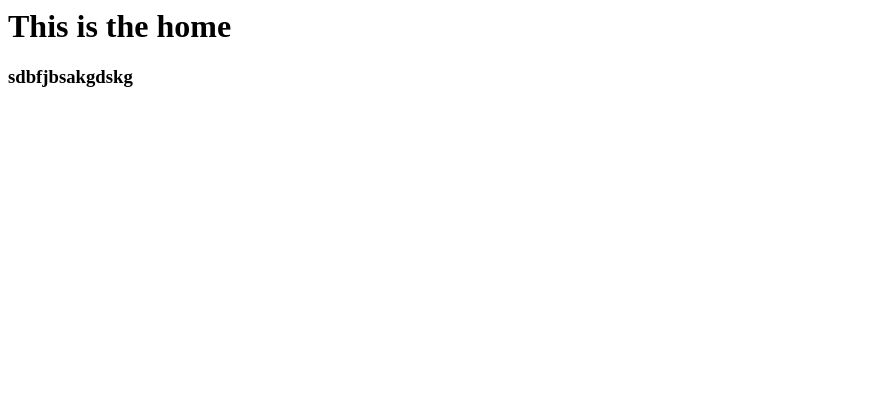
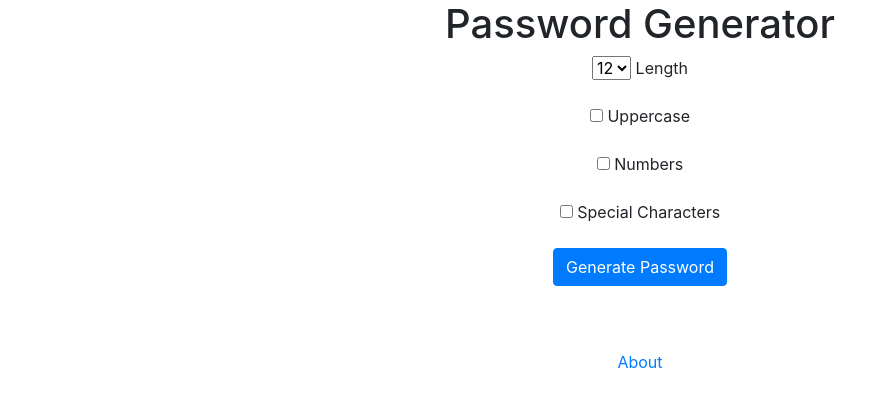
Before and after one commit to sjvasconcello/self-taught, a Django app: page / in a window 1280 px wide. Shown: the top 407 px of the page, without its empty margins (0-890 px from the left). Run offline with Django 3.2, Linux system fonts and the light colour scheme; some libraries are stand-ins or nearby versions.

Commit message:
Django 3 - 032

```diff
--- /dev/null
+++ b/django/password_generator/generator/templates/generator/about.html
@@ -0,0 +1,2 @@
+<link rel="stylesheet" href="https://stackpath.bootstrapcdn.com/bootstrap/4.5.0/css/bootstrap.min.css" integrity="sha384-9aIt2nRpC12Uk9gS9baDl411NQApFmC26EwAOH8WgZl5MYYxFfc+NcPb1dKGj7Sk" crossorigin="anonymous">
+<h1>About</h1>
--- a/django/password_generator/generator/templates/generator/home.html
+++ b/django/password_generator/generator/templates/generator/home.html
@@ -1,4 +1,42 @@
-<h1>This is the home</h1>
+
+<link rel="stylesheet" href="https://stackpath.bootstrapcdn.com/bootstrap/4.5.0/css/bootstrap.min.css" integrity="sha384-9aIt2nRpC12Uk9gS9baDl411NQApFmC26EwAOH8WgZl5MYYxFfc+NcPb1dKGj7Sk" crossorigin="anonymous">
 
 
-<h3>{{password}}</h3>
+
+<div class="container text-center">
+    <h1>Password Generator</h1>
+    <form action="{% url "password" %}">
+        <select name="length">
+            <option value="6">6</option>
+            <option value="7">7</option>
+            <option value="8">8</option>
+            <option value="9">9</option>
+            <option value="10">10</option>
+            <option value="11">11</option>
+            <option value="12" selected="selected">12</option>
+            <option value="13">13</option>
+            <option value="14">14</option>
+        </select> Length
+
+        <br>
+        <br>
+        <input type="checkbox" name="uppercase"> Uppercase
+    </br>
+
+        <br>
+        <input type="checkbox" name="numbers"> Numbers
+    </br>
+
+        <br>
+        <input type="checkbox" name="special"> Special Characters
+        </br>
+    </br>
+
+        <input type="submit" value="Generate Password" class="btn btn-primary">
+    </form>
+
+    <br></br>
+
+    <a href={% url "about" %}>About</a>
+
+</div>
--- a/django/password_generator/generator/views.py
+++ b/django/password_generator/generator/views.py
@@ -1,9 +1,31 @@
+import random
 from django.shortcuts import render
 from django.http import HttpResponse
 
 # Create your views here.
+
+
 def home(request):
-    return render(request, "generator/home.html",{"password": "sdbfjbsakgdskg"})
+    return render(request, "generator/home.html")
 
-def eggs(request):
-    return HttpResponse("<h1>Eggs??</h1>")
+def about(request):
+    return render(request, "generator/about.html")
+
+def password(request):
+    characters = list("abcdefghijklmnopqrstuvwxyz")
+
+    if request.GET.get("uppercase"):
+        characters.extend(list("ABCDEFGHIJKLMNOPQRSTUVWXYZ"))
+
+    if request.GET.get("special"):
+        characters.extend(list("!@#$%&/()*"))
+
+    if request.GET.get("numbers"):
+        characters.extend(list("1234567890"))
+
+    length = int(request.GET.get("length", 12))
+    thepassword = ""
+    for x in range(length):
+        thepassword += random.choice(characters)
+
+    return render(request, "generator/password.html", {"password": thepassword})
--- a/django/password_generator/password_generator/urls.py
+++ b/django/password_generator/password_generator/urls.py
@@ -18,6 +18,7 @@ from django.urls import path
 from generator import views
 
 urlpatterns = [
-    path("", views.home),
-    path("eggs", views.eggs)
+    path("", views.home, name="home"),
+    path("password/", views.password, name="password"),
+    path("about/", views.about, name="about")
 ]
```
Also changed, not shown: django/password_generator/generator/templates/generator/password.html (added, +8 -0 lines).
